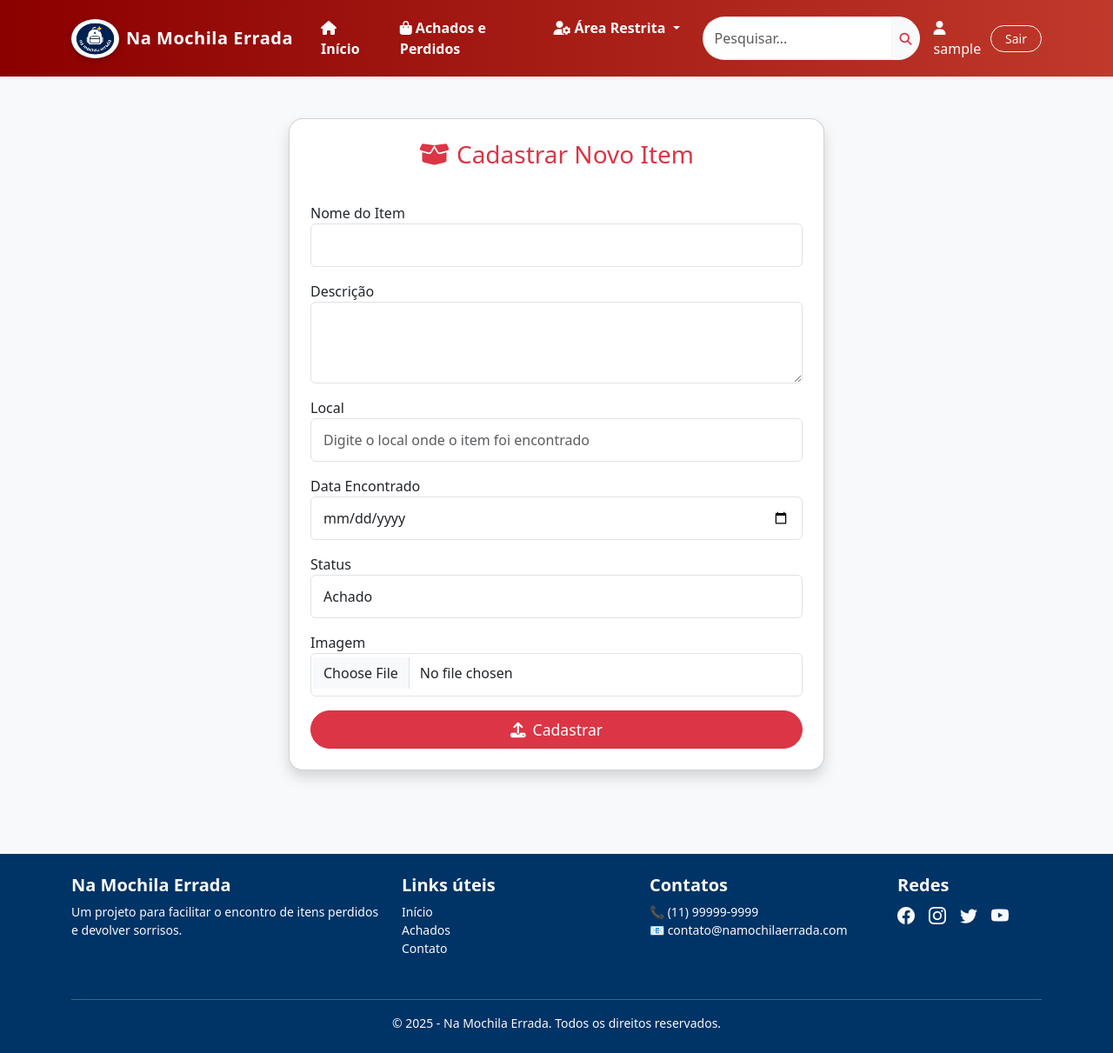
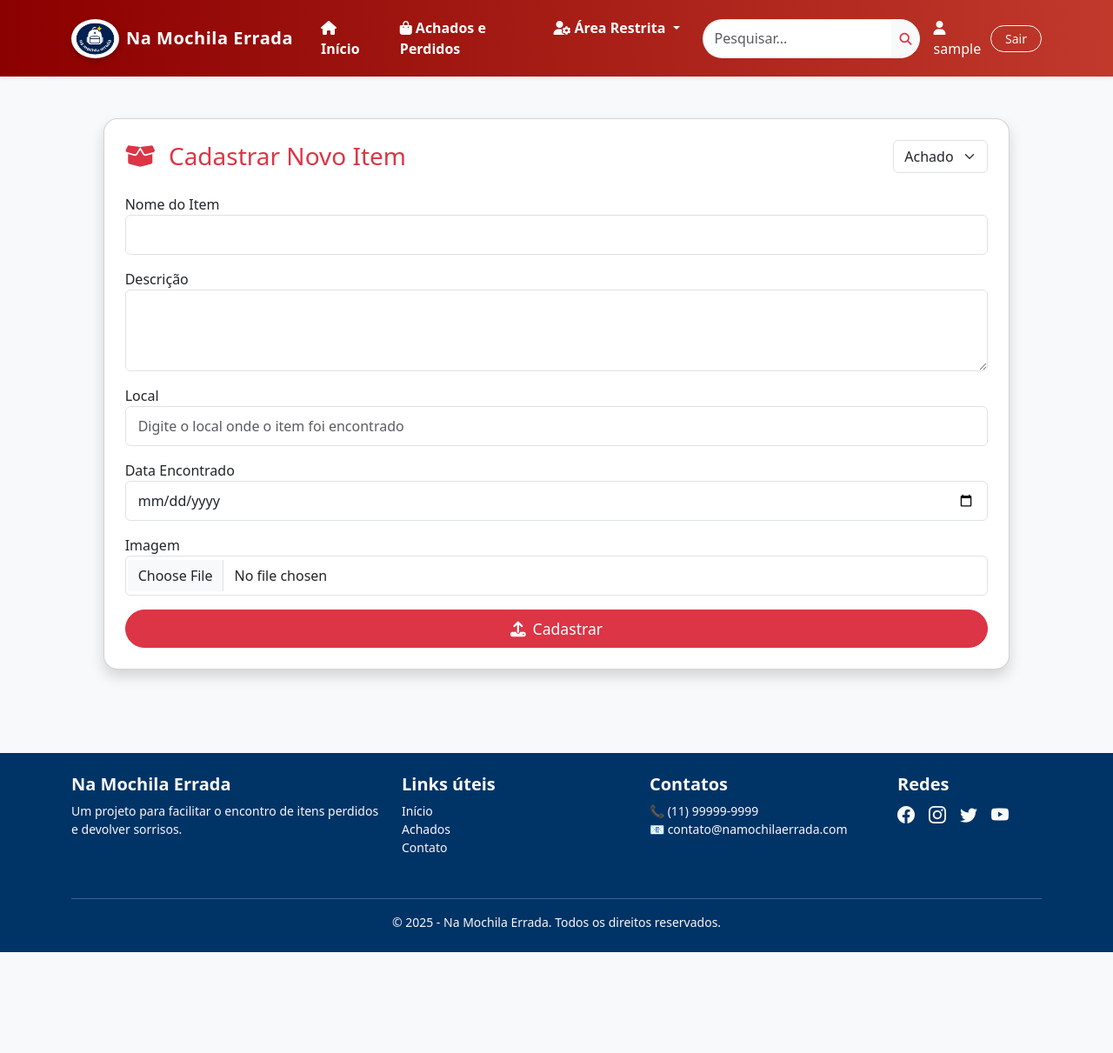
Before and after one commit to LucasM778/Na-mochila, a PHP site: page /cadastrar.php in a window 1280 px wide. Shown: the whole page at 87% size. After the commit the page ends 1095 px from the top, so only its background shows below. Run offline with PHP 8.4, Linux system fonts and the light colour scheme; the visitor is signed in with stand-in values (Sample User, id 1).

Commit message:
alteração na tela de cadastro horizontal

```diff
--- a/cadastrar.php
+++ b/cadastrar.php
@@ -80,16 +80,26 @@ include "cabecalho.php";
 ?>
 
 
-<main class="container my-5 col-md-6 ">
+<main class="container my-5 col-md-10">
+  <div class="card shadow p-4 rounded-4">
+
+    <form method="POST" enctype="multipart/form-data" class="needs-validation" novalidate>
+
+      <!-- Título + Barra de Status dentro do form -->
+      <div class="d-flex justify-content-between align-items-center mb-4">
+        <h3 class="text-danger m-0">
+          <i class="fa-solid fa-box-open me-2"></i> Cadastrar Novo Item
+        </h3>
+
+        <select name="status" class="form-select w-auto ms-3">
+          <option value="Achado">Achado</option>
+          <option value="Perdido">Perdido</option>
+        </select>
+      </div>
 
 
+  <form method="POST" enctype="multipart/form-data" class="needs-validation" novalidate>
 
-
-  <div class="card shadow p-4 rounded-4">
-    <h3 class="text-center mb-4 text-danger">
-      <i class="fa-solid fa-box-open me-2"></i>Cadastrar Novo Item
-    </h3>
-    <form method="POST" enctype="multipart/form-data" class="needs-validation" novalidate>
       <div class="mb-3">
         <label>Nome do Item</label>
         <input type="text" name="nome" class="form-control" required>
@@ -111,14 +121,6 @@ include "cabecalho.php";
       </div>
 
       <div class="mb-3">
-        <label>Status</label>
-        <select name="status" class="form-control">
-          <option value="Achado">Achado</option>
-          <option value="Perdido">Perdido</option>
-        </select>
-      </div>
-
-      <div class="mb-3">
         <label>Imagem</label>
         <input type="file" name="imagem" class="form-control" accept="image/*">
       </div>
@@ -126,11 +128,11 @@ include "cabecalho.php";
       <button name="cadastrar" class="btn btn-danger w-100 rounded-pill py-2">
         <i class="fa-solid fa-upload me-2"></i>Cadastrar
       </button>
+
     </form>
   </div>
 </main>
 
-<!--  sucesso -->
 <div class="modal fade" id="cadastroSucesso" tabindex="-1" aria-labelledby="cadastroSucessoLabel" aria-hidden="true">
   <div class="modal-dialog modal-dialog-centered">
     <div class="modal-content rounded-4 border-0 shadow-lg">
@@ -154,34 +156,32 @@ include "cabecalho.php";
 
 <style>
 main {
-    margin-top: 80px;
-    margin-bottom: 80px ;
+  margin-top: 60px;
+  margin-bottom: 60px;
 }
 
 .card {
-    min-height: 750px;
-    display: flex;
-    flex-direction: column;
-    justify-content: space-between;
-    padding-top: 40px ;
-    padding-bottom: 40px ;
+  min-height: auto;
+  padding-top: 20px;
+  padding-bottom: 20px;
 }
 
 form .form-control,
 form textarea {
-    min-height: 50px;
+  min-height: 45px;
   font-size: 1rem;
   padding: 10px 14px;
 }
 
 form .mb-3 {
-    margin-bottom: 1.5rem ;
+  margin-bottom: 1.2rem;
 }
 
 button.btn-danger {
-    padding: 14px 0 ;
+  padding: 12px 0;
   font-size: 1.1rem;
 }
 </style>
 
+
 <?php include "rodape.php"; ?>
--- a/index.php
+++ b/index.php
@@ -85,10 +85,10 @@
   box-shadow: 0 4px 10px rgba(0,0,0,0.1);
   padding: 30px;
   text-align: center;
-  height: 100%; /* Faz o card ocupar toda a altura da coluna */
+  height: 100%;
   display: flex;
   flex-direction: column;
-  justify-content: space-between; /* distribui texto e botão */
+  justify-content: space-between;
   transition: transform 0.3s, box-shadow 0.3s;
 }
 
@@ -110,7 +110,7 @@
 }
 
 .feature-card p {
-  flex-grow: 1; /* Faz o texto se ajustar sem mudar o tamanho do card */
+  flex-grow: 1;
   color: #555;
 }
 
```
Also changed, not shown: uploads/item_692c512ddbbc8.png (added). Lines whose indentation alone changed are shown as unchanged.
